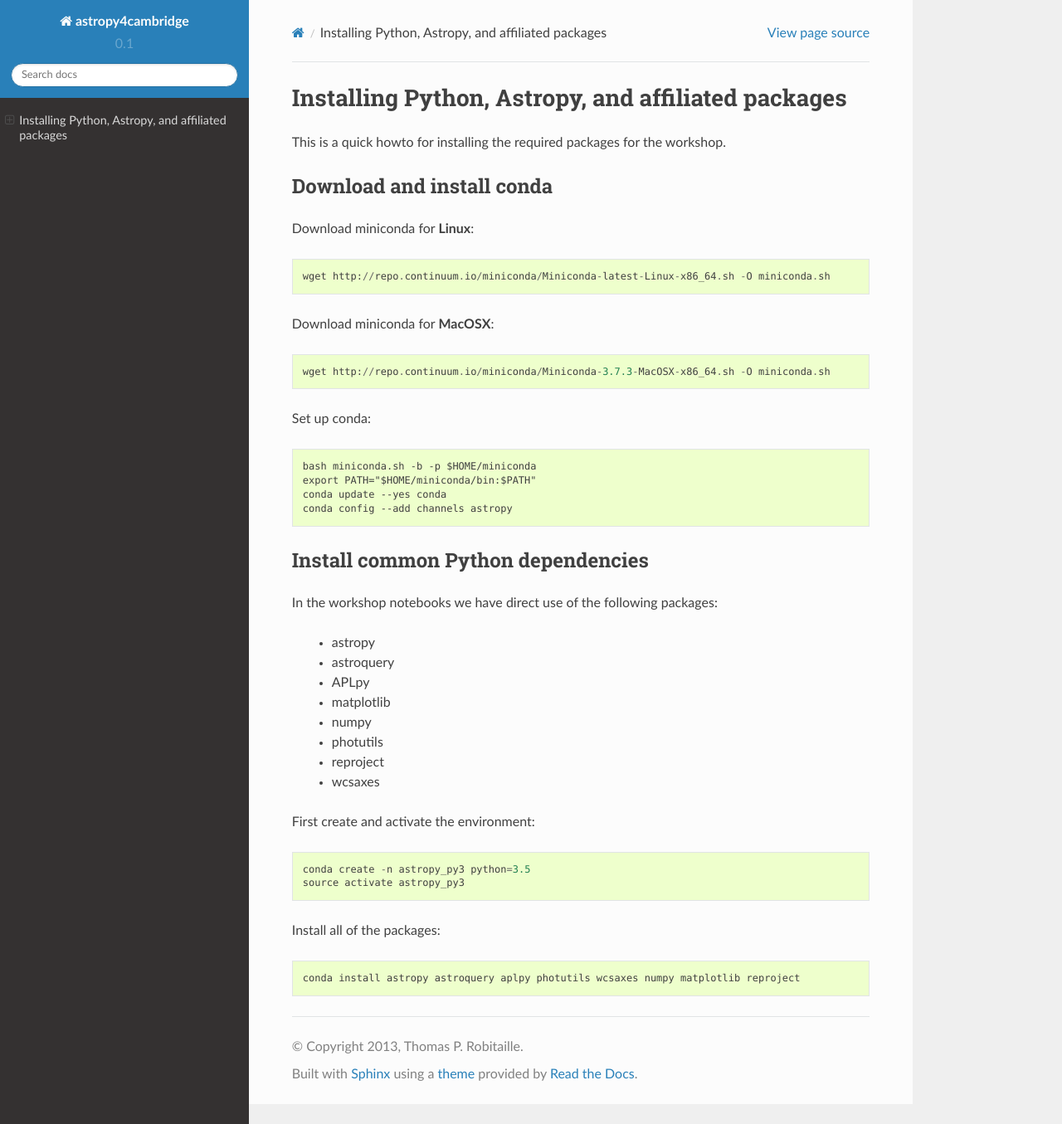
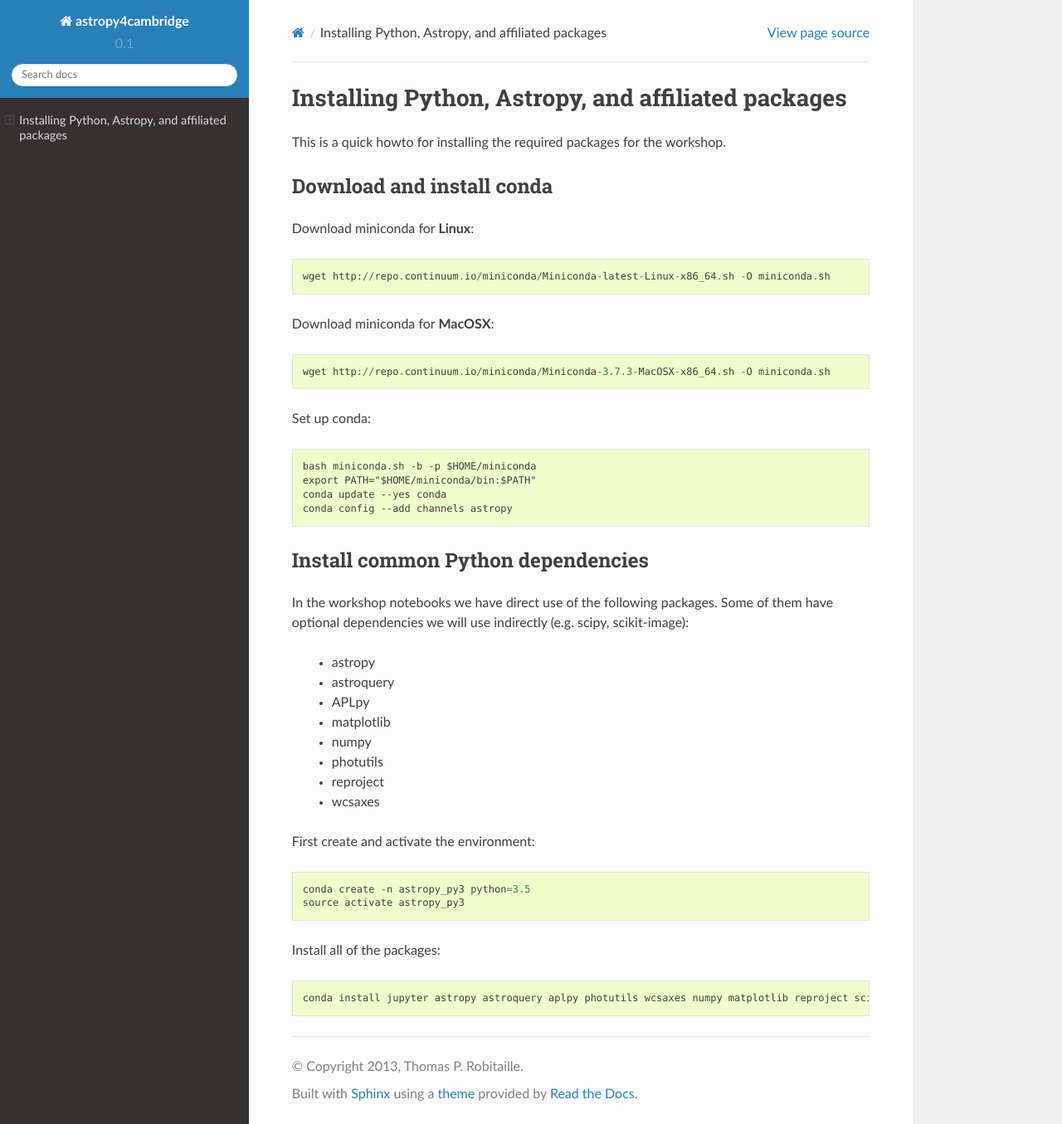
Before and after one commit to astrofrog/astropy4cambridge, a Sphinx documentation site: the page built from docs/install.rst, in a window 1280 px wide and 1355 px high. Shown: the whole window at 83% size. Built offline with Sphinx 7.4.7 and the Read the Docs theme 2.0.0, drawn with Linux system fonts in a browser that asks for light colours.

Commit message:
Changing ipython to jupyter

```diff
--- a/docs/index.rst
+++ b/docs/index.rst
@@ -32,7 +32,7 @@
 * `Scipy <http://www.scipy.org>`_
 * `Matplotlib <http://www.matplotlib.org>`_
 * `Astropy <http://www.astropy.org>`_
-* More about the `IPython notebook <http://ipython.org/notebook.html>`_
+* More about the `Jupyter notebook <http://jupyter.org>`_
 * UTF-8 error on MacOS X: see `http <here://docs.astropy.org/en/stable/known_issues.html#locale-errors-in-macos-x-and-linux>`__ for how to fix it.
 
 Nootebooks
--- a/docs/install.rst
+++ b/docs/install.rst
@@ -28,7 +28,9 @@
 Install common Python dependencies
 ----------------------------------
 
-In the workshop notebooks we have direct use of the following packages:
+In the workshop notebooks we have direct use of the following packages. Some
+of them have optional dependencies we will use indirectly (e.g. scipy,
+scikit-image):
 
  - astropy
  - astroquery
@@ -46,4 +48,4 @@
 
 Install all of the packages::
 
-    conda install astropy astroquery aplpy photutils wcsaxes numpy matplotlib reproject
+    conda install jupyter astropy astroquery aplpy photutils wcsaxes numpy matplotlib reproject scipy scikit-image
```
